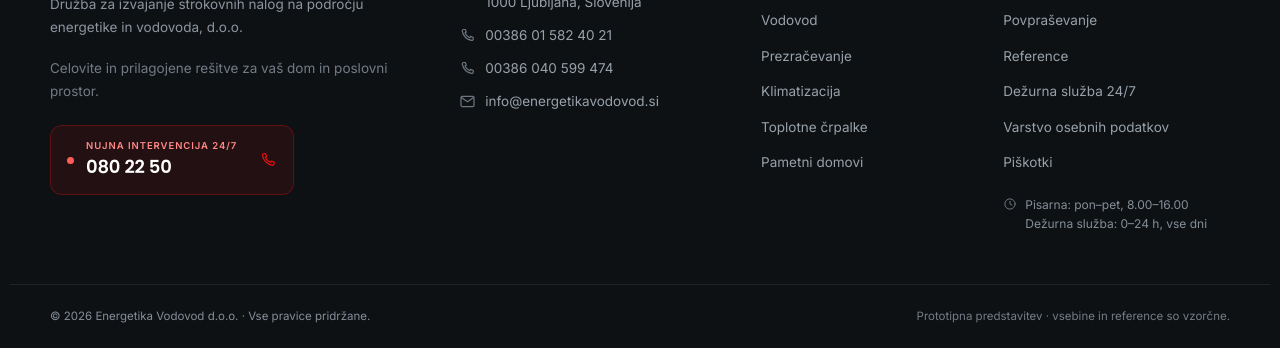
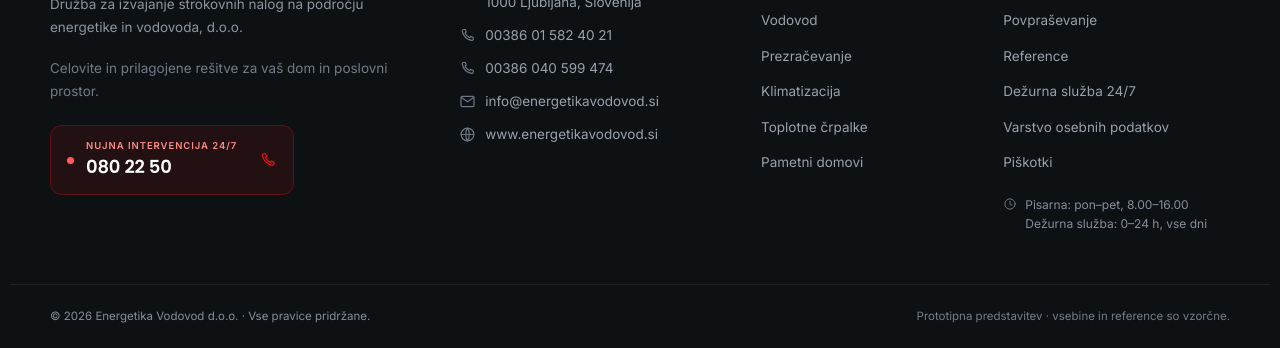
Before and after one commit to mikey-dev404/energetika-vodovod-prototype, a plain HTML site: page index.html in a window 1280 px wide. Shown: the part 5803-6151 px from the top of the page. Drawn offline with Linux system fonts and the light colour scheme.

Commit message:
Add company website to footer contact details

```diff
--- a/index.html
+++ b/index.html
@@ -82,6 +82,7 @@
   <symbol id="i-chevron" viewBox="0 0 24 24"><path d="m6 9 6 6 6-6"/></symbol>
   <symbol id="i-tools" viewBox="0 0 24 24"><path d="M14.4 6.2a4.4 4.4 0 0 0 5.6 5.6L11 20.8a2.4 2.4 0 0 1-3.4 0l-2.4-2.4a2.4 2.4 0 0 1 0-3.4Z"/><path d="M14.4 6.2 17.8 2.8M18 10.2l3.2-3.4"/></symbol>
   <symbol id="i-info" viewBox="0 0 24 24"><circle cx="12" cy="12" r="9"/><path d="M12 11v5.2M12 7.6h.01"/></symbol>
+  <symbol id="i-globe" viewBox="0 0 24 24"><circle cx="12" cy="12" r="9"/><path d="M3 12h18M12 3c3.2 3.7 3.2 14.3 0 18M12 3c-3.2 3.7-3.2 14.3 0 18"/></symbol>
 </svg>
 
 <!-- ============ NUJNA LINIJA (ločena od navigacije) ============ -->
@@ -1024,6 +1025,10 @@
           <svg class="icon icon--sm" aria-hidden="true"><use href="#i-mail"/></svg>
           <a href="mailto:info@energetikavodovod.si">info@energetikavodovod.si</a>
         </li>
+        <li>
+          <svg class="icon icon--sm" aria-hidden="true"><use href="#i-globe"/></svg>
+          <a href="https://www.energetikavodovod.si">www.energetikavodovod.si</a>
+        </li>
       </ul>
     </div>
 
```
